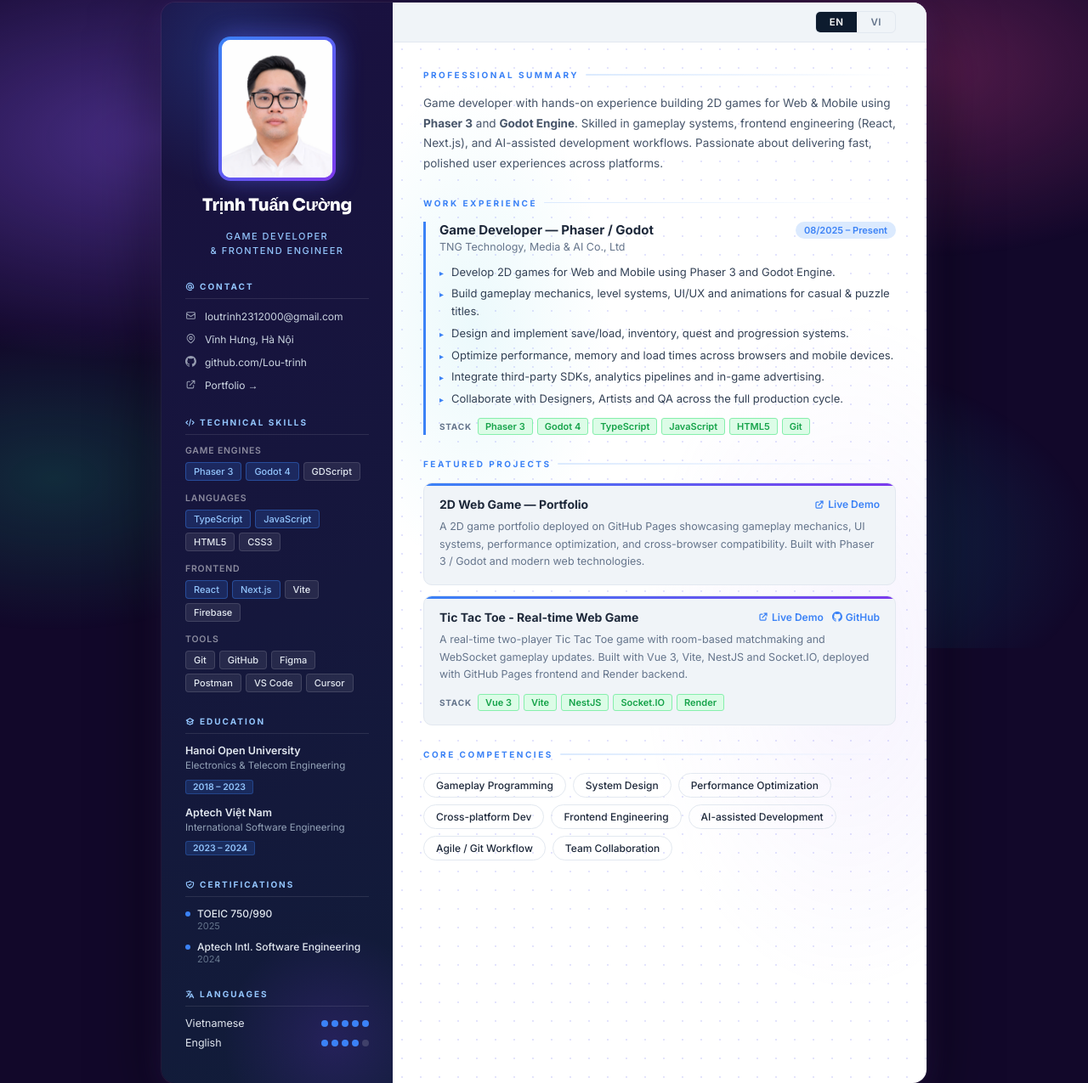
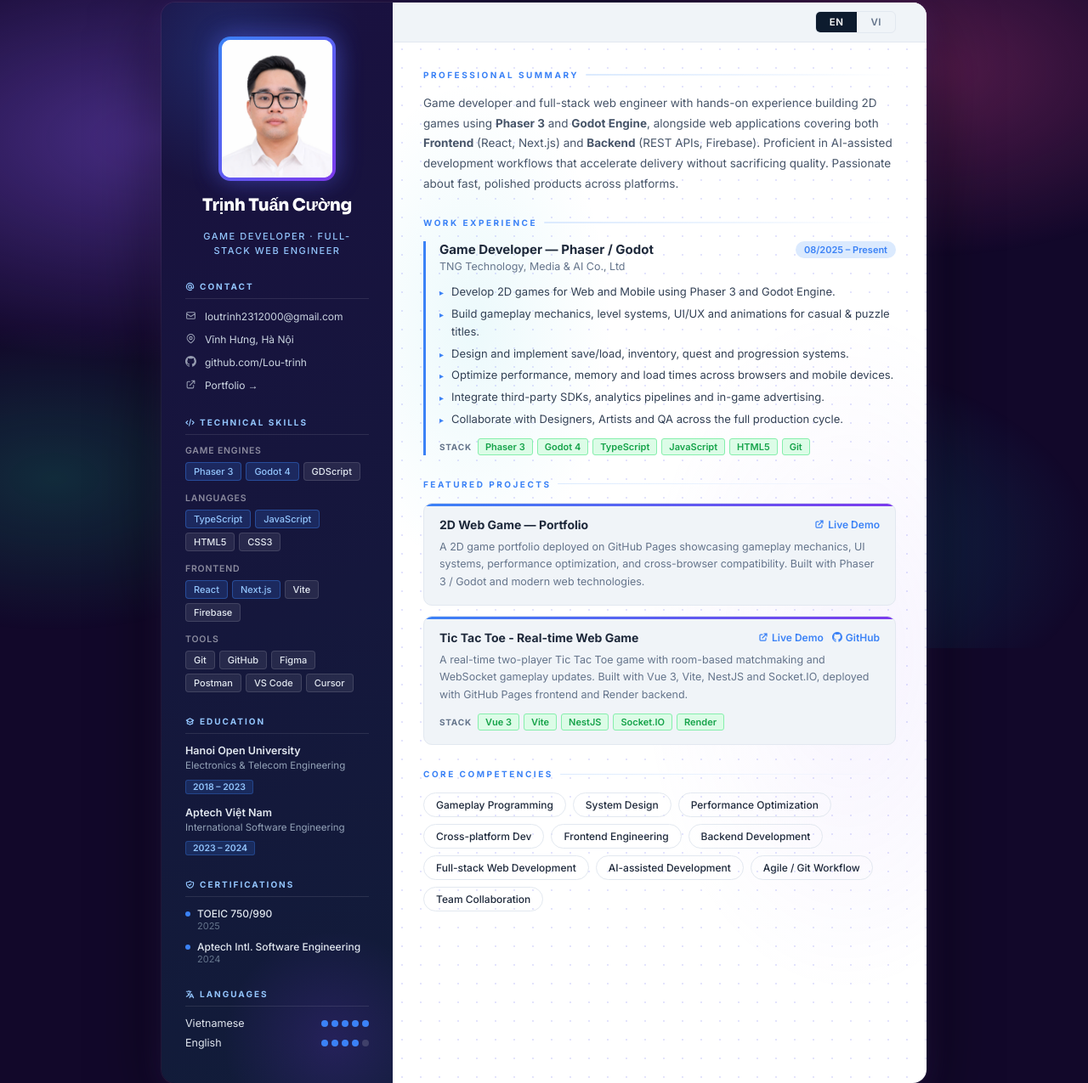
Before and after one commit to Lou-trinh/infomation, a plain HTML site: page index.html in a window 1280 px wide. Shown: the part 37-1312 px from the top of the page at 85% size. Drawn offline with Linux system fonts and the light colour scheme.

Commit message:
Add full-stack web development (FE+BE with AI) to CV

```diff
--- a/index.html
+++ b/index.html
@@ -519,8 +519,8 @@
       </div>
       <div class="av-name">Trịnh Tuấn Cường</div>
       <div class="av-role">
-        <span class="en">Game Developer<br/>& Frontend Engineer</span>
-        <span class="vi">Lập Trình Viên Game<br/>& Frontend</span>
+        <span class="en">Game Developer · Full-stack Web Engineer</span>
+        <span class="vi">Lập Trình Game · Web Full-stack</span>
       </div>
     </div>
 
@@ -675,8 +675,8 @@
           <span class="vi">Tóm Tắt</span>
         </div>
         <p style="font-size:13.5px;color:#475569;line-height:1.75;">
-          <span class="en">Game developer with hands-on experience building 2D games for Web &amp; Mobile using <strong>Phaser 3</strong> and <strong>Godot Engine</strong>. Skilled in gameplay systems, frontend engineering (React, Next.js), and AI-assisted development workflows. Passionate about delivering fast, polished user experiences across platforms.</span>
-          <span class="vi">Lập trình viên game có kinh nghiệm thực tiễn phát triển game 2D cho Web &amp; Mobile bằng <strong>Phaser 3</strong> và <strong>Godot Engine</strong>. Thành thạo gameplay systems, frontend (React, Next.js) và workflow phát triển hỗ trợ AI. Đam mê xây dựng trải nghiệm người dùng mượt mà, hiệu năng cao trên mọi nền tảng.</span>
+          <span class="en">Game developer and full-stack web engineer with hands-on experience building 2D games using <strong>Phaser 3</strong> and <strong>Godot Engine</strong>, alongside web applications covering both <strong>Frontend</strong> (React, Next.js) and <strong>Backend</strong> (REST APIs, Firebase). Proficient in AI-assisted development workflows that accelerate delivery without sacrificing quality. Passionate about fast, polished products across platforms.</span>
+          <span class="vi">Lập trình viên game và web full-stack, có kinh nghiệm thực tiễn phát triển game 2D bằng <strong>Phaser 3</strong> và <strong>Godot Engine</strong>, cùng với các ứng dụng web bao gồm cả <strong>Frontend</strong> (React, Next.js) lẫn <strong>Backend</strong> (REST API, Firebase). Thành thạo workflow phát triển hỗ trợ AI giúp tăng tốc độ và chất lượng sản phẩm. Đam mê xây dựng sản phẩm nhanh, hoàn thiện trên mọi nền tảng.</span>
         </p>
       </div>
 
@@ -781,6 +781,8 @@
           <span class="comp"><span class="en">Performance Optimization</span><span class="vi">Tối ưu Hiệu năng</span></span>
           <span class="comp"><span class="en">Cross-platform Dev</span><span class="vi">Phát triển Đa nền tảng</span></span>
           <span class="comp"><span class="en">Frontend Engineering</span><span class="vi">Lập trình Frontend</span></span>
+          <span class="comp"><span class="en">Backend Development</span><span class="vi">Lập trình Backend</span></span>
+          <span class="comp"><span class="en">Full-stack Web Development</span><span class="vi">Lập trình Web Full-stack</span></span>
           <span class="comp"><span class="en">AI-assisted Development</span><span class="vi">Phát triển hỗ trợ AI</span></span>
           <span class="comp"><span class="en">Agile / Git Workflow</span><span class="vi">Agile / Git Workflow</span></span>
           <span class="comp"><span class="en">Team Collaboration</span><span class="vi">Làm việc Nhóm</span></span>
```
